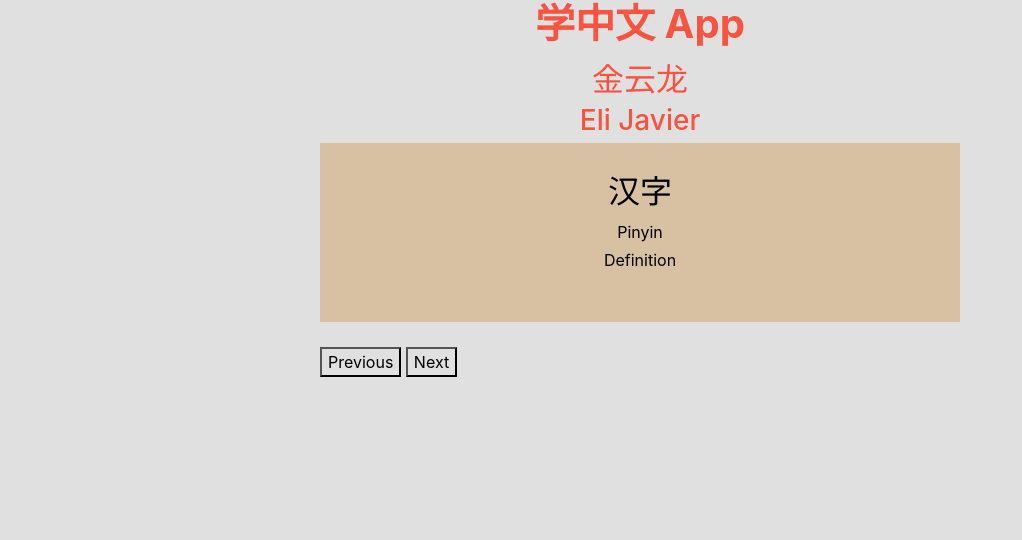
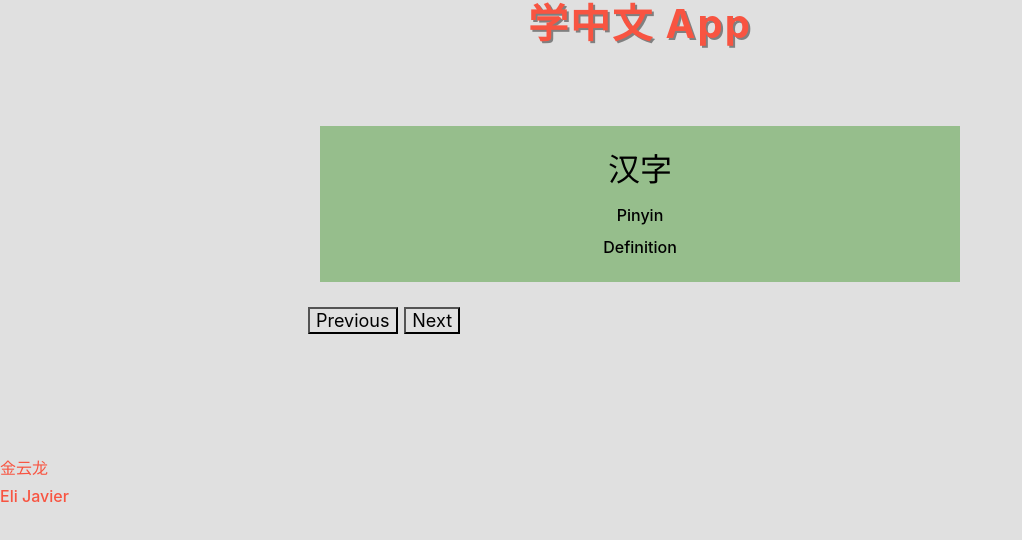
Before and after one commit to e-javi/web-learning, a plain HTML site: page index.html in a window 1280 px wide. Shown: the whole page, without its empty margins (0-1022 px from the left). Drawn offline with nearby package versions, Linux system fonts and the light colour scheme.

Commit message:
Additional visual edits

```diff
--- a/index.html
+++ b/index.html
@@ -12,9 +12,8 @@
   </head>
   <body>
 
-    <h1 class="headers"><b>学中文 App</b><h1>
-    <h2 class="headers">金云龙</h2>
-    <h3 class="headers">Eli Javier</h3>
+    <h1><b>学中文 App</b><h1>
+
 
     <div class="flashcard">
       <p class="chars">汉字</p>
@@ -26,6 +25,9 @@
 
     </div>
 
+    <div class="name">
+    <h2>金云龙</h2>
+    <h3>Eli Javier</h3></div>
 
     <!-- Optional JavaScript -->
     <!-- jQuery first, then Popper.js, then Bootstrap JS -->
--- a/landing.css
+++ b/landing.css
@@ -2,19 +2,40 @@
     background-color: #e0e0e0;
 }
 
-.headers {
+h1{
+    text-shadow: 2px 2px gray;
+    letter-spacing: 2px;
     text-align: center;
     color: #f85441;
-    padding-bottom: 15px;
+    padding-bottom: 80px;
     margin-bottom: -10px;
     background-color: #e0e0e0;
+}
+
+h2{
+    padding-top: 100px;
+}
+.name *{
+    text-align: left;
+    color: #f85441;
+    background-color: #e0e0e0;
+    font-size: medium;
+    text-shadow: none;
+    letter-spacing: normal;
+}
+
+.flashcard{
+    margin-top: -10px;
 }
 
  .flashcard * {
     width: 50%;
     height: 100%;
-    background-color: rgb(216, 193, 162);
+    background-color: #96BE8C;
     color: black;
+    text-shadow: none;
+    letter-spacing: normal;
+    padding-top: 50px;
     padding: 2px;
     margin-bottom: 0px;
     transform: translate(50%, 0%);
@@ -27,19 +48,22 @@ div{
 .chars{
     font-size: xx-large;
     padding-top: 25px;
-
+    padding-bottom: 15px;
    }
 .pinyin{
     font-size: medium;
+    padding-bottom: 10px;
 }
 .def{
     font-size: medium;
-    padding-bottom: 50px;
+    padding-bottom: 25px;
 }
 
 .card_buttons{
     padding-top: 25px;
-    padding-left: 25%;
+    font-size: large;
+    padding-right: 40%;
+    padding-bottom: 25px;
 }
 
 p {
```
